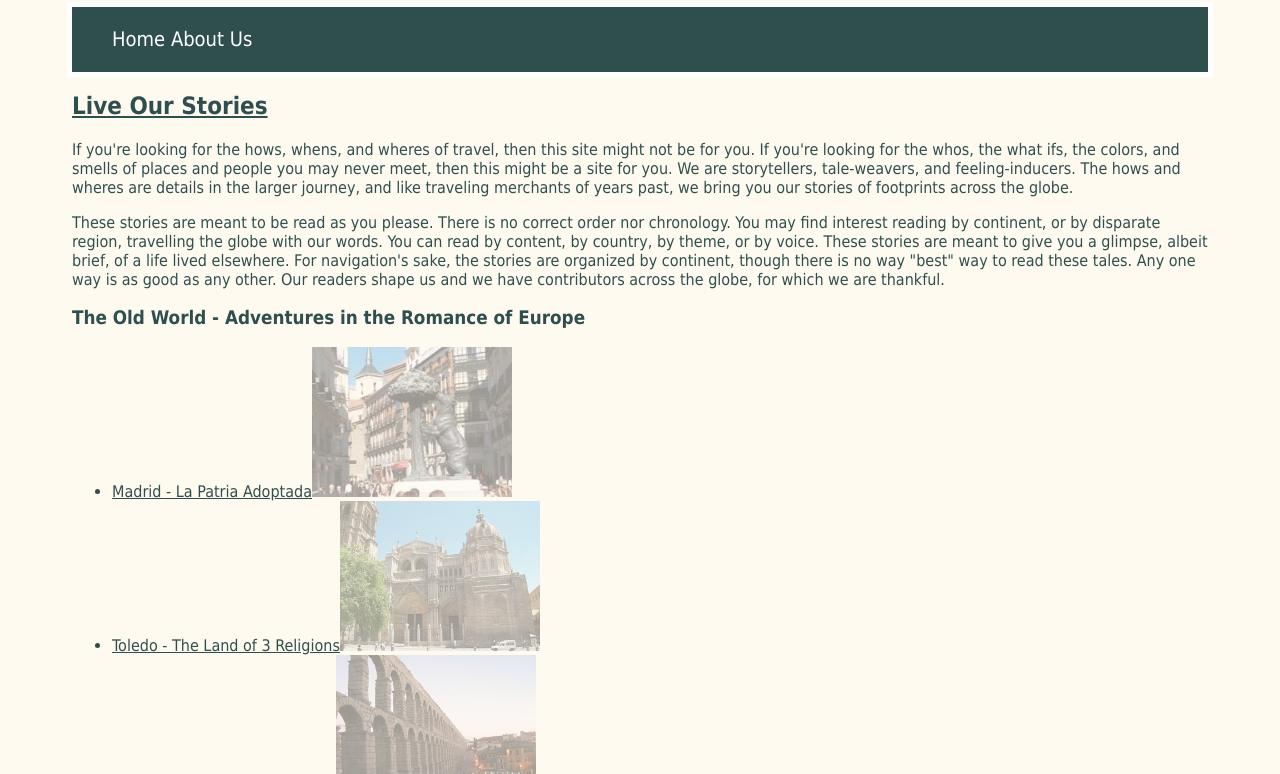
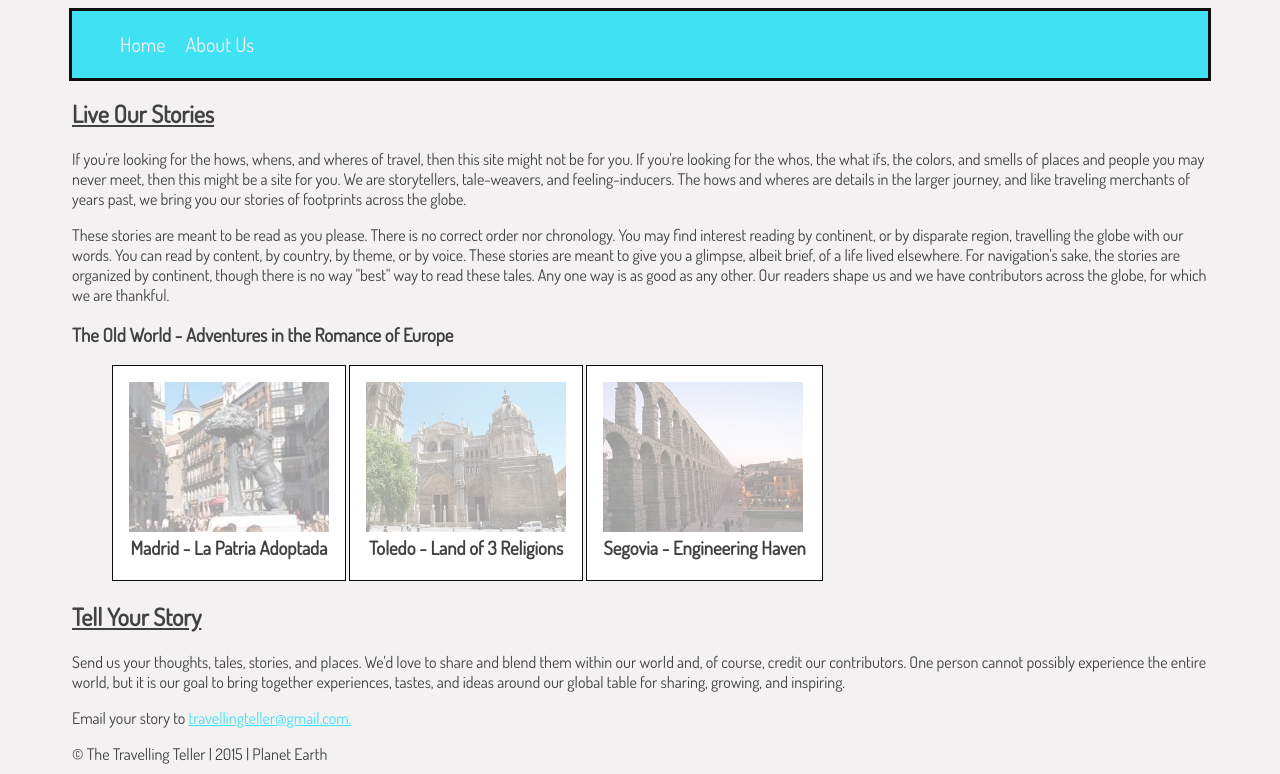
Before and after one commit to LindseyCWilcox/portfolio, a plain HTML site: page index.html in a window 1280 px wide. Shown: the part 93-867 px from the top of the page. Drawn offline with Linux system fonts and the light colour scheme.

Commit message:
First commit hw

```diff
--- a/index.html
+++ b/index.html
@@ -3,13 +3,15 @@
   <head>
     <meta charset="UTF=8">
     <title>The Travelling Teller</title>
+    <link rel="stylesheet" href="https://maxcdn.bootstrapcdn.com/font-awesome/4.5.0/css/font-awesome.min.css">
+    <link href='https://fonts.googleapis.com/css?family=Dosis' rel='stylesheet' type='text/css'>
     <link rel="stylesheet" type="text/css" href="styles/first-stylesheet.css">
   </head>
 <body>
   <header>
     <h1>The Travelling Teller - Not Your Average Travel Site</h1>
   </header>
-  <nav>
+  <nav class="madrid">
     <ul>
       <li><a href="#">Home</a></li>
       <li><a href="about-us.html" target="_blank">About Us</a></li>
@@ -21,17 +23,22 @@
     <p>These stories are meant to be read as you please. There is no correct order nor chronology. You may find interest reading by continent, or by disparate region, travelling the globe with our words. You can read by content, by country, by theme, or by voice. These stories are meant to give you a glimpse, albeit brief, of a life lived elsewhere. For navigation's sake, the stories are organized by continent, though there is no way "best" way to read these tales. Any one way is as good as any other. Our readers shape us and we have contributors across the globe, for which we are thankful.</p>
     <section>
     <h3>The Old World - Adventures in the Romance of Europe</h3>
-      <ul>
-        <li><a href="madrid.html" target="_blank">Madrid - La Patria Adoptada</a><img src="images/madrid-bear.jpeg" alt="Madrid Sol Bear"></li>
-        <li><a href="https://en.wikipedia.org/wiki/Toledo,_Spain" target="_blank">Toledo - The Land of 3 Religions</a><img src="images/toledo-cathedral-2.jpg" alt="Toledo Cathedral"></li>
-        <li><a href="https://en.wikipedia.org/wiki/Segovia" target="_blank">Segovia - An Engineer's Dream</a><img src="images/segovia.jpg" alt="Segovia Acqueduct"></li>
-        <li><a href="https://en.wikipedia.org/wiki/Lyon" target="_blank">Lyon - A Lovely Fall Day</a><img src="images/lyon.jpeg" alt="Lyon Waterfront"></li>
-      </ul>
+      <ul class="imglist">
+        <li><a href="madrid.html" target="_blank"><img src="images/madrid-bear.jpeg" alt="Madrid Sol Bear"></a><h3>Madrid - La Patria Adoptada</h3></li>
+        <li><a href="https://en.wikipedia.org/wiki/Toledo,_Spain" target="_blank"><img src="images/toledo-cathedral-2.jpg" alt="Toledo Cathedral"></a><h3>Toledo - Land of 3 Religions</h3></li>
+        <li><a href="https://en.wikipedia.org/wiki/Segovia" target="_blank"><img src="images/segovia.jpg" alt="Segovia Acqueduct"></a><h3>Segovia - Engineering Haven</h3></li>
     </section>
   </article>
     <h2>Tell Your Story</h2>
     <p>Send us your thoughts, tales, stories, and places. We'd love to share and blend them within our world and, of course, credit our contributors. One person cannot possibly experience the entire world, but it is our goal to bring together experiences, tastes, and ideas around our global table for sharing, growing, and inspiring.</p>
     <p>Email your story to <a href="mailto:travellingteller@gmail.com">travellingteller@gmail.com.</a></p>
-<footer>&copy; The Travelling Teller | 2015 | Planet Earth </footer>
+<footer>
+  <p>&copy; The Travelling Teller | 2015 | Planet Earth</p>
+  <ul>
+    <li><a href="http://facebook.com/" target="_blank"><i class="fa fa-facebook"></i></a></li>
+    <li><a href="https://twitter.com/" target="blank"><i class="fa fa-twitter"></i></a></li>
+    <li><a href="http://plus.google.com/" target="_blank"><i class="fa fa-google-plus"></i></a>       </li>
+  </ul>
+</footer>
 </body>
 </html>
--- a/styles/first-stylesheet.css
+++ b/styles/first-stylesheet.css
@@ -1,12 +1,12 @@
 body {
-  font-family: "Tahoma", "Verdana", serif;
-  color: darkslategrey;
-  background-color: floralwhite;
+  color: #414141;
+  background-color: #F3F1F2;
   padding-left: 5%;
   padding-right: 5%;
+  font-family: 'Dosis', sans-serif;
 }
 h1 {
-  color: darkcyan;
+  color: #414141;
   font-size: 2.5rem;
   text-align: center;
   vertical-align: middle;
@@ -15,30 +15,34 @@ h2 {
   text-decoration: underline;
 }
 nav {
-  background-color: darkslategrey;
+  background-color: #3FE2F3;
   font-size: 1.25rem;
   text-align: left;
   outline-style: solid;
-  outline-width: 5px;
-  outline-color: white;
+  outline-width: 3px;
+  outline-color: #0D0D0D;
 }
 nav a:link {
-  color: white;
+  color: #F3F1F2;
   text-decoration: none;
 }
 nav a:visited {
-  color: white;
+  color: #8C8C8C;
 }
+nav a:hover {
+  color: #0D0D0D;
+}
+
 a:visited {
-  color: darkslategrey;
+  color: #8C8C8C;
   text-decoration: none;
 }
 a:hover {
-  color: royalblue;
+  color: #0D0D0D;
   text-decoration: none;
 }
 a:link {
-  color: darkslategrey;
+  color: #3FE2F3;
   text-decoration: underline;
 }
 nav li {
@@ -56,3 +60,40 @@ nav {
 img:hover {
   opacity: 1.0;
 }
+footer a:hover {
+  color: ;
+}
+footer li {
+  display: inline;
+  text-decoration: none;
+  padding: 1rem;
+  margin: auto;
+}
+footer ul {
+  margin-left: 41%;
+  padding-bottom: 2rem;
+}
+ul.imglist {
+  list-style: none;
+}
+ul.imglist li {
+	display: inline-block;
+	padding: 1rem;
+	background: white;
+	border: 1px solid #0D0D0D;
+	font-size: 1rem;
+	vertical-align: top;
+}
+ul.imglist li img {
+	max-width: 100%;
+	height: auto;
+	margin: 0 0 7px;
+    margin: auto;
+}
+ul.imglist li h3 {
+	margin: 0 0 5px;
+    text-align: center;
+}
+nav.madrid a {
+  padding: .5rem;
+}
```
Also changed, not shown: about-us.html (+11 -2 lines), madrid.html (+16 -4 lines).
